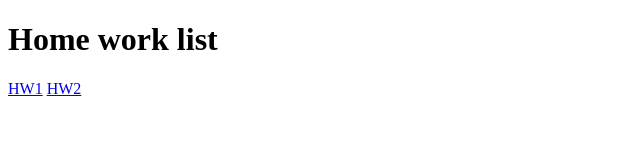
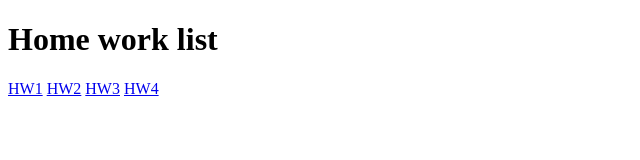
Before and after one commit to DovhanIvan/FE_127_Beetroot-Academy, a plain HTML site: page index.html in a window 1280 px wide. Shown: the whole page, without its empty margins (0-640 px from the left). Drawn offline with Linux system fonts and the light colour scheme.

Commit message:
add hw3 and hw4

```diff
--- a/index.html
+++ b/index.html
@@ -10,5 +10,7 @@
 
     <a href="hw_1/index.html">HW1</a>
     <a href="hw_2/index.html">HW2</a>
+    <a href="hw_3/index.html">HW3</a>
+    <a href="hw_4/index.html">HW4</a>
 </body>
 </html>
```
